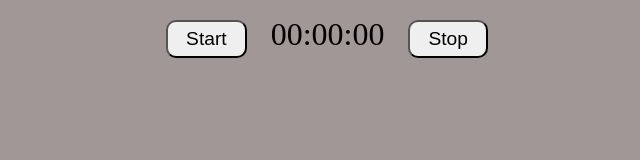
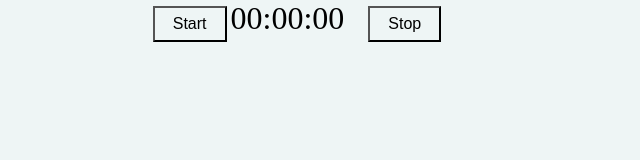
Before and after one commit to Vinayak-Sannaik/HourTodo, a plain HTML site: page index.html in a window 1280 px wide. Shown: the whole page, without its empty margins (353-993 px from the left). Drawn offline with Linux system fonts and the light colour scheme.

Commit message:
Update style.css

```diff
--- a/style.css
+++ b/style.css
@@ -2,22 +2,20 @@
     margin: 0%;
     padding: 0%;
     box-sizing: border-box;
+    background-color: rgb(238, 245, 245);
 }
-
 body {
     display: flex;
     flex-direction: column;
     align-items: center;
     height: 100vh;
-    width: 100%;
-    background-color: rgb(162, 151, 151);
+    margin: 0;
 }
 
 #timer {
     font-size: 2em;
     text-align: center;
-    margin-top: 100px;
-    padding: 20px;
+    margin-top: 20px;
 }
 
 #reminder {
@@ -28,48 +26,23 @@ body {
 }
 
 #inputContainer {
-    margin-top: 10px;
+    margin-top: 20px;
     text-align: center;
 }
 
 .savedText {
     margin-top: 10px;
-    font-size: 1.2em;
+    font-size: 1em;
 }
 
-#stopButton {
-    padding: 6px 18px;
-    font-size: 1.2em;
+#startButton, #stopButton, #stopSoundButton {
+    margin-left: 20px;
+    padding: 7px 18px;
+    font-size: 1em;
     cursor: pointer;
-    margin-top: 20px;
-    border-radius: 10px;
+    margin-top: 5px;
+    margin-bottom: 5px;
 }
-
-#stopSoundButton {
-    margin-left: 175px;
-    padding: 6px 18px;
-    font-size: 1.2em;
-    cursor: pointer;
-    margin-top: 20px;
-    border-radius: 10px;
-}
-#startButton  {
-    margin-left: 80px;
-    padding: 6px 18px;
-    font-size: 1.2em;
-    cursor: pointer;
-    margin-top: 20px;
-    border-radius: 10px;
-}
-#startButton:hover{
-    background-color: #bc8585;
-}#stopButton:hover{
-    background-color: #bc8585;
-}#stopSoundButton:hover{
-    background-color: #553333;
-}
-
-
 
 .saveButton {
     padding: 5px 10px;
```
